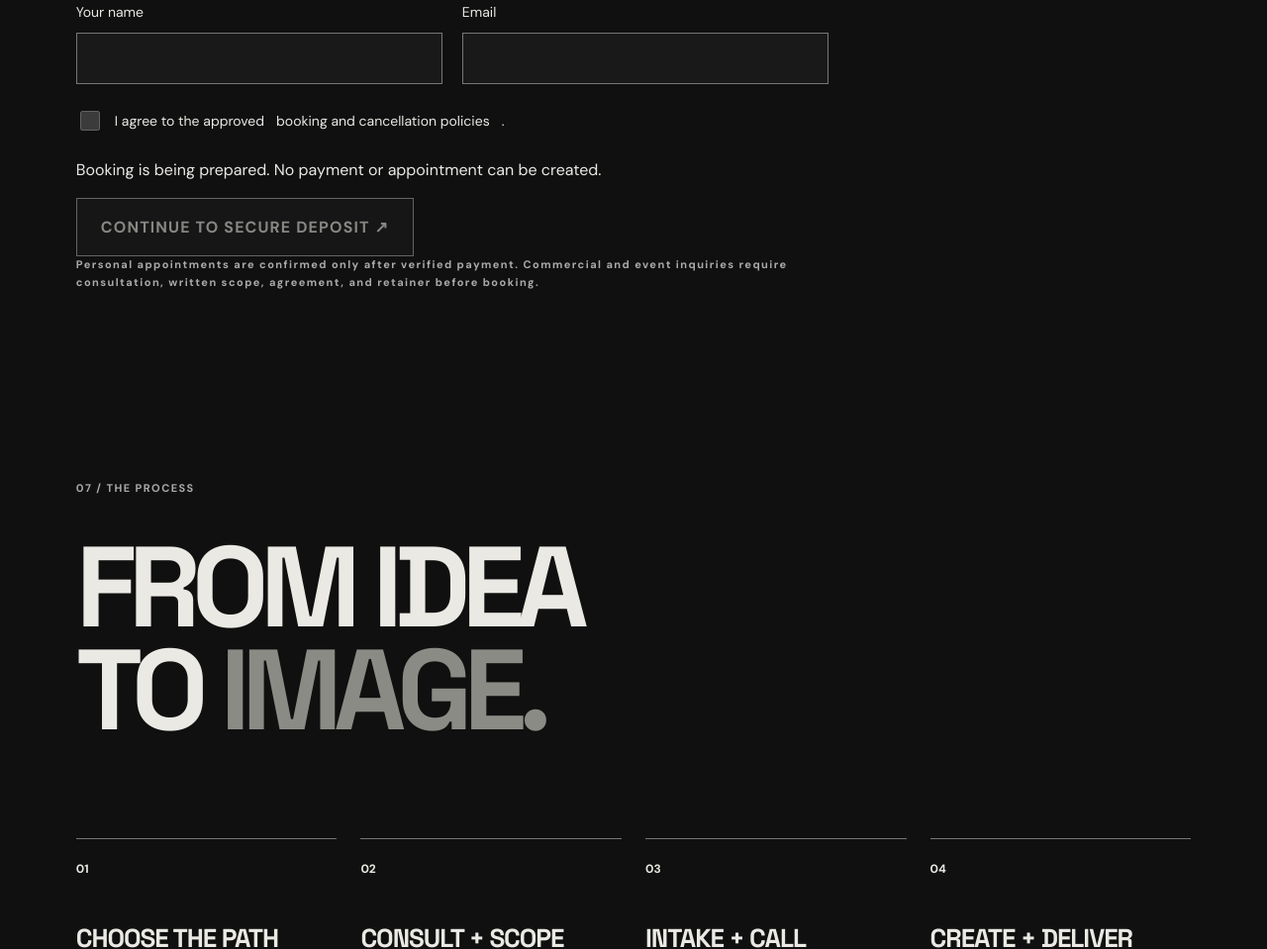
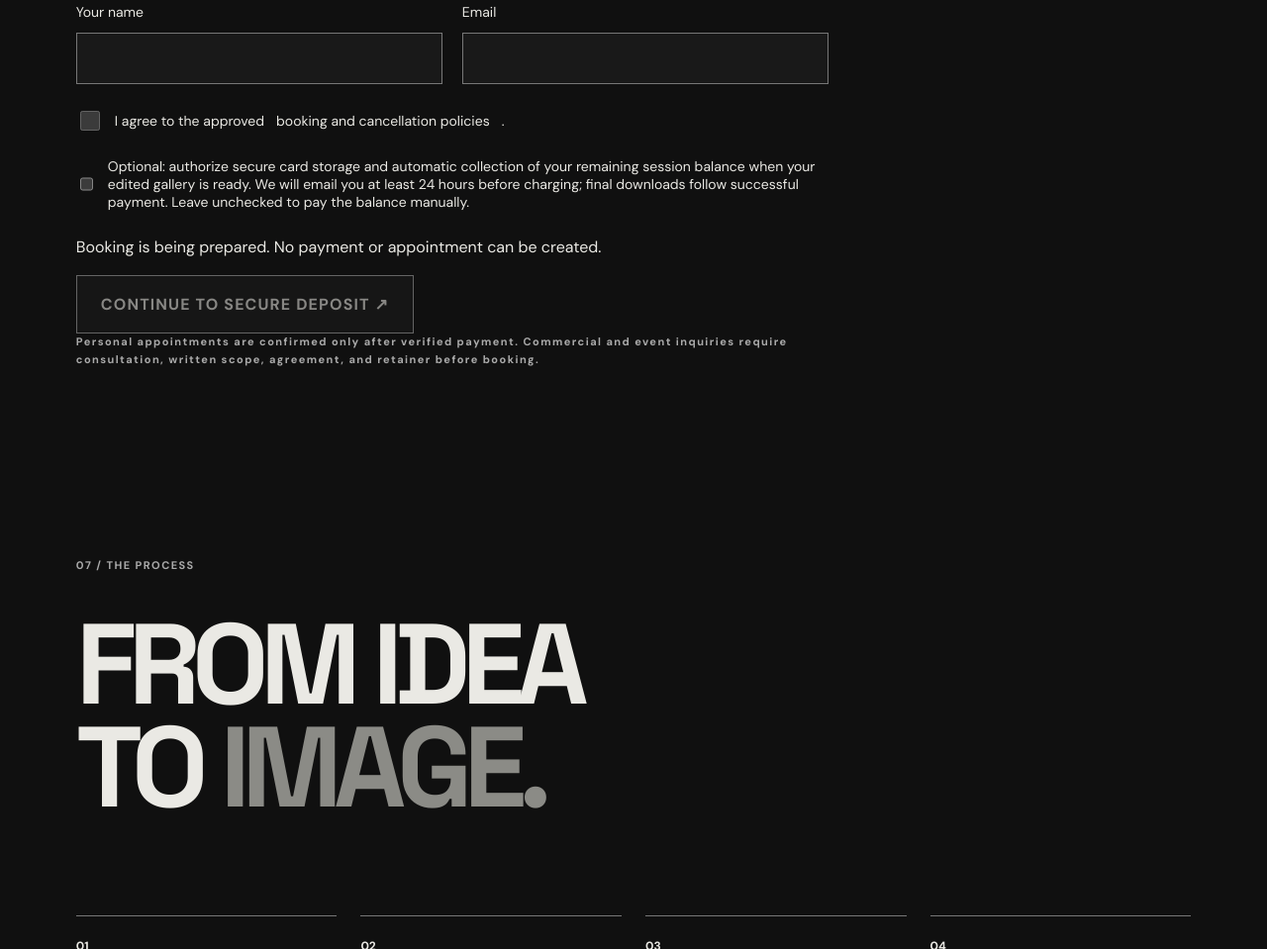
Before and after one commit to Blase295/Blazevisionz, a website: page index.html in a window 1280 px wide. Shown: the part 8161-9120 px from the top of the page at 99% size. Drawn offline with Linux system fonts and the light colour scheme; no server answers.

Commit message:
Stage client opt-in for future authorized final-balance collection

```diff
--- a/index.html
+++ b/index.html
@@ -163,6 +163,7 @@
           <label>Email<input name="email" type="email" autocomplete="email" maxlength="254" required></label>
         </div>
         <label class="checkbox"><input id="accept-terms" type="checkbox" disabled name="acceptedTerms" required>I agree to the approved <a href="#policies">booking and cancellation policies</a>.</label>
+        <label class="checkbox"><input id="auto-balance-consent" type="checkbox" name="automaticBalanceConsent"><span id="auto-balance-explanation">Optional: authorize secure card storage and automatic collection of your remaining session balance when your edited gallery is ready. We will email you at least 24 hours before charging; final downloads follow successful payment. Leave unchecked to pay the balance manually.</span></label>
         <p id="booking-status" role="status" aria-live="polite">Checking booking availability...</p>
         <button id="checkout" type="submit" disabled>CONTINUE TO SECURE DEPOSIT ↗</button>
         <p class="small">Personal appointments are confirmed only after verified payment. Commercial and event inquiries require consultation, written scope, agreement, and retainer before booking.</p>
```
